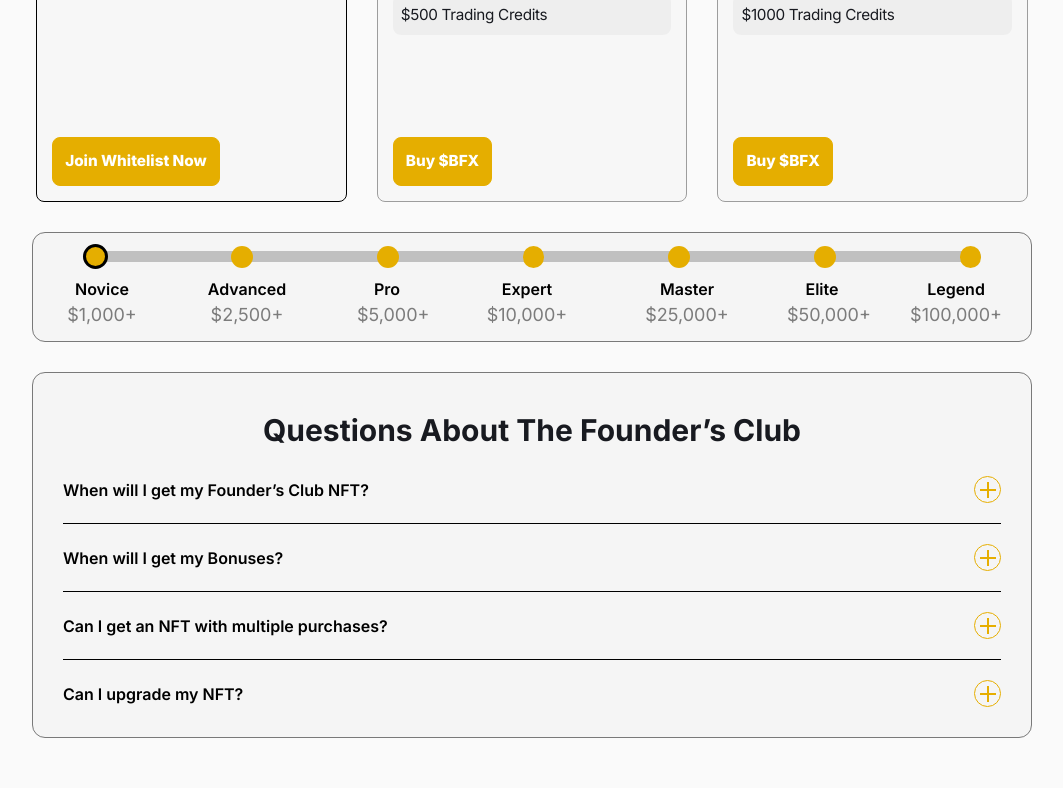
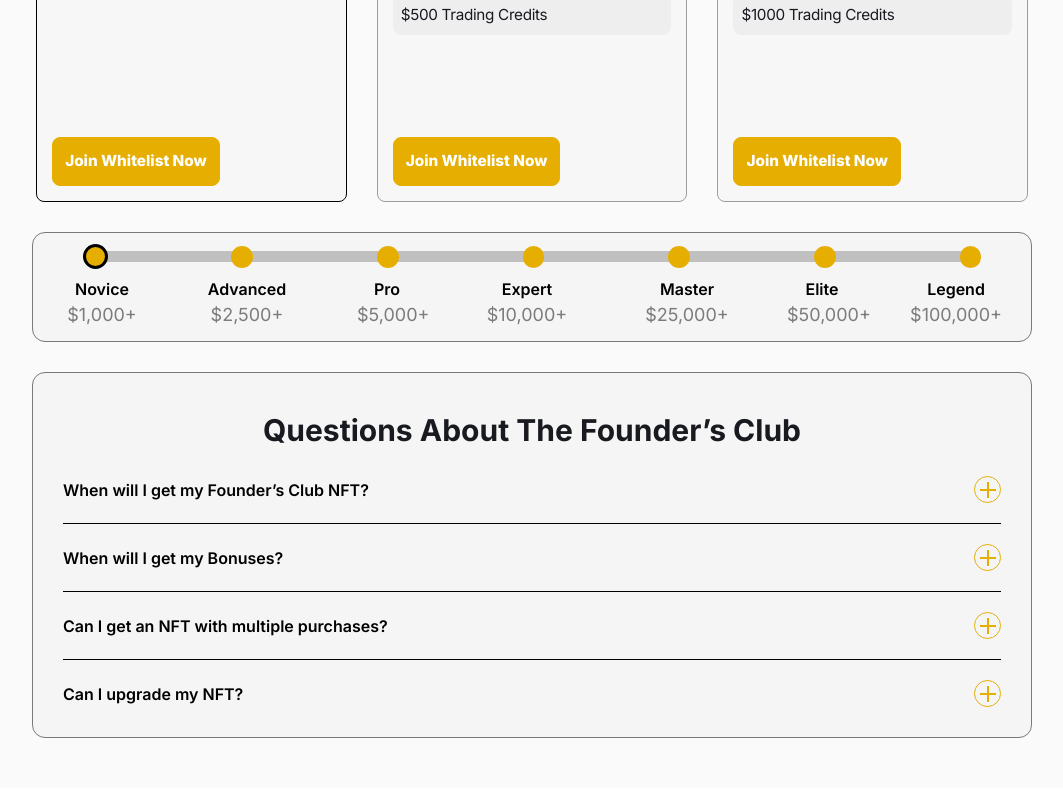
Before and after one commit to Cosmo-US-LLC/bfx-whitelist, a React (Create React App) app: page / in a window 1280 px wide. Shown: the part 7260-8060 px from the top of the page, without its empty margins (108-1171 px from the left). Built offline with nearby package versions, Linux system fonts and the light colour scheme.

Commit message:
ui changes desktop and mobile

```diff
--- a/src/Home/PremiumSec.jsx
+++ b/src/Home/PremiumSec.jsx
@@ -34,7 +34,7 @@ const cards = [
     price: "$2,500",
     reviews: [true, true, false, false, false],
     points: ["Early Access", "20% BFX Bonus", "Metal Credit Card", "$500 Trading Credits"],
-    buttonLabel: "Buy $BFX",
+    buttonLabel: "Join Whitelist Now",
   },
   {
     id: 3,
@@ -43,7 +43,7 @@ const cards = [
     price: "$5,000",
     reviews: [true, true, true, false, false],
     points: ["Early Access", "30% BFX Bonus", "Metal Credit Card", "$1000 Trading Credits"],
-    buttonLabel: "Buy $BFX",
+    buttonLabel: "Join Whitelist Now",
   },
   {
     id: 4,
@@ -55,7 +55,6 @@ const cards = [
     points: [
       "Early Access",
       "40% BFX Bonus",
-      "Daily USDT Rewards",
       "Metal Credit Card",
       "10% Daily USDT Rewards",
       "$2000 Trading Credits",
--- a/src/MobileHome/MobilePremiumSec.jsx
+++ b/src/MobileHome/MobilePremiumSec.jsx
@@ -35,7 +35,7 @@ const cardsmob = [
     price: "$2,500",
     reviews: [true, true, false, false, false],
     points: ["Early Access", "20% BFX Bonus", "Metal Credit Card", "$500 Trading Credits"],
-    buttonLabel: "Buy $BFX",
+    buttonLabel: "Join Whitelist Now",
   },
   {
     id: 3,
@@ -44,7 +44,7 @@ const cardsmob = [
     price: "$5,000",
     reviews: [true, true, true, false, false],
     points: ["Early Access", "30% BFX Bonus", "Metal Credit Card", "$1000 Trading Credits"],
-    buttonLabel: "Buy $BFX",
+    buttonLabel: "Join Whitelist Now",
   },
   {
     id: 4,
@@ -56,7 +56,6 @@ const cardsmob = [
     points: [
       "Early Access",
       "40% BFX Bonus",
-      "Daily USDT Rewards",
       "Metal Credit Card",
       "10% Daily USDT Rewards",
       "$2000 Trading Credits",
```
